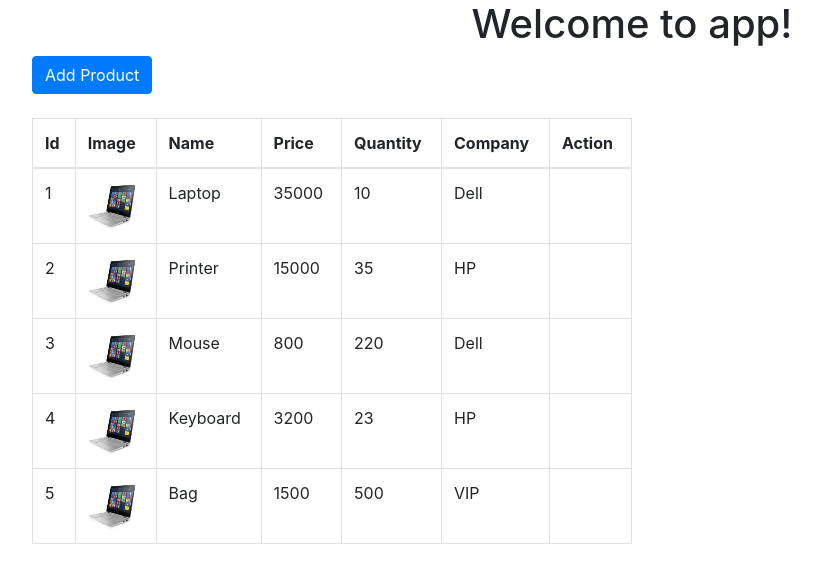
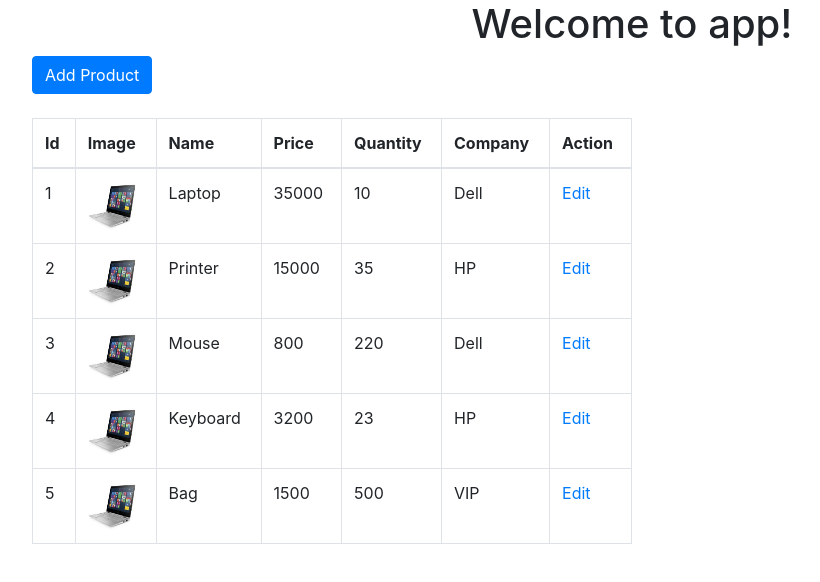
Before and after one commit to rksdhakar/project, an Angular app in the folder angular-app/: page /viewProduct in a window 1280 px wide. Shown: the top 582 px of the page, without its empty margins (8-828 px from the left). Built offline with nearby package versions, Linux system fonts and the light colour scheme.

Commit message:
paramter routing

```diff
--- a/angular-app/src/app/Product/product.component.html
+++ b/angular-app/src/app/Product/product.component.html
@@ -1,4 +1,2 @@
-<a  class="btn btn-primary" routerLink="/add">Add Product</a>
-<br/>
-<br/>
+
 <app-view></app-view>
--- a/angular-app/src/app/Product/view/view.component.html
+++ b/angular-app/src/app/Product/view/view.component.html
@@ -19,8 +19,8 @@
 <td >{{product.price}}</td>
 <td >{{product.availableQuantity}}</td>
 <td >{{product.company}}</td>
-<td><a href="#">
-    <span class="glyphicon glyphicon-pencil"></span>
+<td><a [routerLink]="['/edit', product.id]">
+    Edit
   </a></td>
   </tr>
 </table>
--- a/angular-app/src/app/app-routing/app-routing.module.ts
+++ b/angular-app/src/app/app-routing/app-routing.module.ts
@@ -8,7 +8,7 @@ import { EditComponent } from '../Product/edit/edit.component';
 const appRoutes: Routes = [
   { path: 'viewProduct', component: ViewComponent },
   { path: 'add',        component: AddComponent },
-  { path: 'edit',        component: EditComponent },
+  { path: 'edit/:id',        component: EditComponent },
   { path: '',   redirectTo: '/viewProduct', pathMatch: 'full' }
   // { path: '**', component: PageNotFoundComponent }
 ];
```
